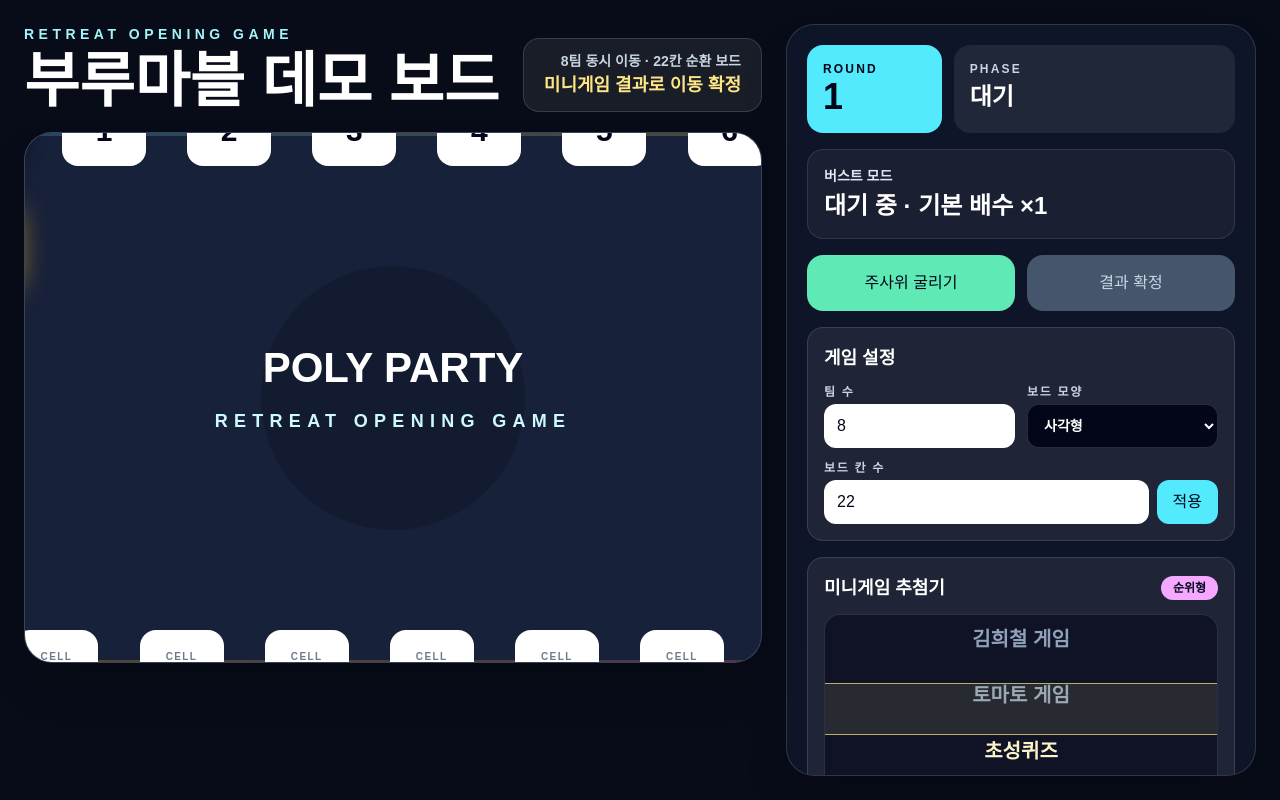
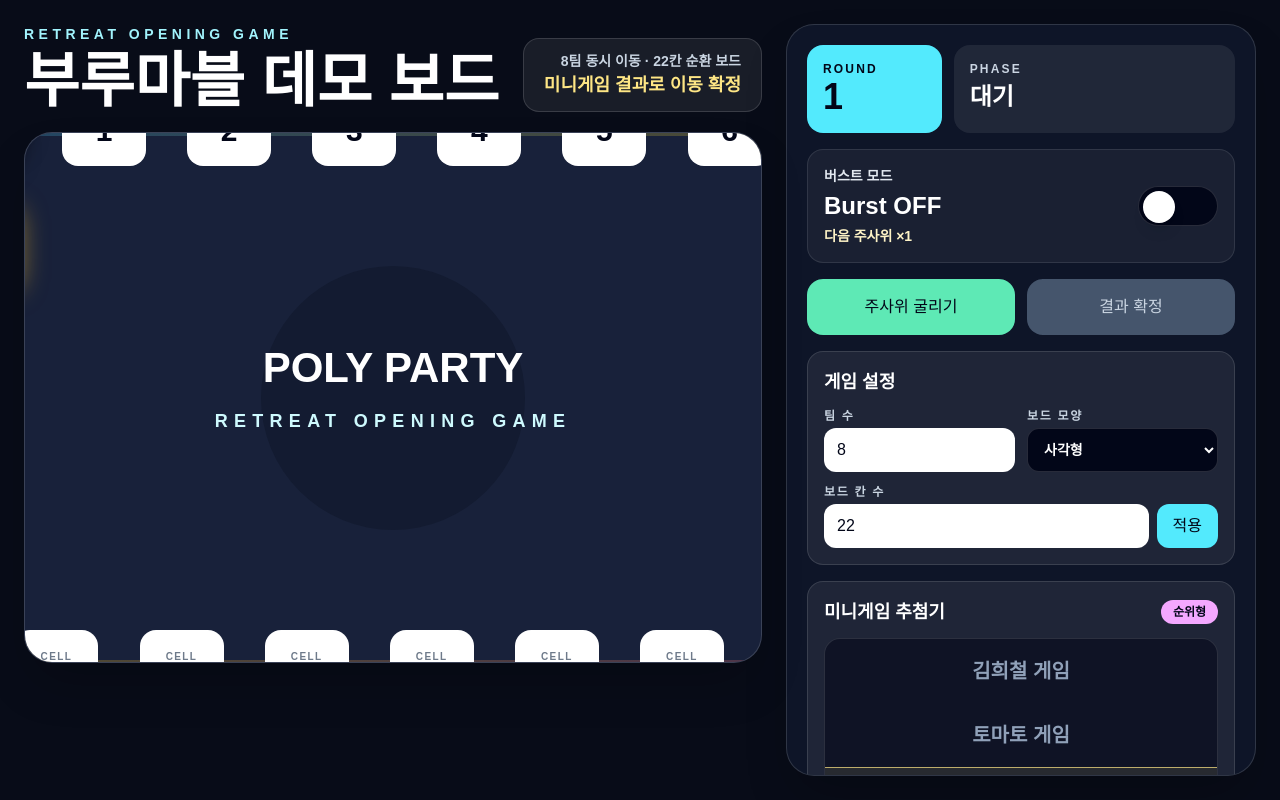
Before and after one commit to hajun-myoung/retreat-manager, a Next.js app: page / in a window 1280 px wide. Built offline with nearby package versions, Linux system fonts and the light colour scheme.

Commit message:
feat: improve burst mode, roulette UX, and dice result overlay

```diff
--- a/src/components/Board.tsx
+++ b/src/components/Board.tsx
@@ -5,10 +5,15 @@ import { BOARD_HEIGHT, BOARD_WIDTH, generateBoardCells, getFinishCellIndex } fro
 import { getPawnTarget } from "@/src/lib/movement";
 import { useGameStore } from "@/src/stores/gameStore";
 import { Cell } from "@/src/components/Cell";
+import { DiceResultOverlay } from "@/src/components/DiceResultOverlay";
 import { Pawn } from "@/src/components/Pawn";
 
 export function Board() {
   const teams = useGameStore((state) => state.teams);
+  const lastDiceResults = useGameStore((state) => state.lastDiceResults);
+  const burstMultiplier = useGameStore((state) => state.burstMultiplier);
+  const isBurstActive = useGameStore((state) => state.isBurstActive);
+  const isDiceOverlayVisible = useGameStore((state) => state.isDiceOverlayVisible);
   const boardCellCount = useGameStore((state) => state.boardCellCount);
   const boardShape = useGameStore((state) => state.boardShape);
   const boardCells = useMemo(
@@ -93,6 +98,13 @@ export function Board() {
             return <Pawn key={team.id} team={team} x={target.x} y={target.y} />;
           })}
         </div>
+        <DiceResultOverlay
+          teams={teams}
+          lastDiceResults={lastDiceResults}
+          burstMultiplier={burstMultiplier}
+          isBurstActive={isBurstActive}
+          visible={isDiceOverlayVisible}
+        />
       </div>
     </section>
   );
--- /dev/null
+++ b/src/components/DiceResultOverlay.tsx
@@ -0,0 +1,88 @@
+"use client";
+
+import { motion, AnimatePresence } from "motion/react";
+import type { Team } from "@/src/types/game";
+
+type DiceResultOverlayProps = {
+  teams: Team[];
+  lastDiceResults: Record<string, number>;
+  burstMultiplier: 1 | 2;
+  isBurstActive: boolean;
+  visible: boolean;
+};
+
+function getGridClass(teamCount: number) {
+  if (teamCount <= 2) {
+    return "grid-cols-2";
+  }
+
+  if (teamCount <= 4) {
+    return "grid-cols-2";
+  }
+
+  if (teamCount <= 9) {
+    return "grid-cols-3";
+  }
+
+  return "grid-cols-4";
+}
+
+export function DiceResultOverlay({
+  teams,
+  lastDiceResults,
+  burstMultiplier,
+  isBurstActive,
+  visible,
+}: DiceResultOverlayProps) {
+  return (
+    <AnimatePresence>
+      {visible && (
+        <motion.div
+          data-testid="dice-result-overlay"
+          className="absolute inset-0 z-40 flex items-center justify-center bg-slate-950/82 p-5 backdrop-blur-sm"
+          initial={{ opacity: 0 }}
+          animate={{ opacity: 1 }}
+          exit={{ opacity: 0 }}
+          transition={{ duration: 0.2 }}
+        >
+          <div className={`grid h-full w-full gap-3 ${getGridClass(teams.length)}`}>
+            {teams.map((team, index) => {
+              const finalResult = lastDiceResults[team.id] ?? 0;
+              const baseResult =
+                isBurstActive && burstMultiplier === 2 ? finalResult / burstMultiplier : finalResult;
+
+              return (
+                <motion.div
+                  key={team.id}
+                  className="flex min-h-0 flex-col items-center justify-center rounded-2xl border border-white/18 bg-white/[0.08] p-4 text-center shadow-2xl"
+                  initial={{ scale: 0.9, y: 16, opacity: 0 }}
+                  animate={{ scale: 1, y: 0, opacity: 1 }}
+                  exit={{ scale: 0.96, opacity: 0 }}
+                  transition={{ delay: index * 0.035, duration: 0.28 }}
+                  style={{
+                    boxShadow: `inset 0 0 0 2px ${team.color}, 0 18px 40px rgba(0,0,0,0.34)`,
+                  }}
+                >
+                  <p className="max-w-full truncate text-2xl font-black text-white">{team.name}</p>
+                  <div className="mt-3 flex h-20 w-20 items-center justify-center rounded-2xl border border-white/25 bg-white text-5xl shadow-inner">
+                    🎲
+                  </div>
+                  <p className="mt-3 text-6xl font-black leading-none text-white md:text-7xl">
+                    {finalResult || "-"}
+                  </p>
+                  <p className="mt-2 min-h-6 text-lg font-black text-amber-100">
+                    {isBurstActive && burstMultiplier === 2
+                      ? `🎲 ${baseResult} ×2 = ${finalResult}`
+                      : finalResult
+                        ? `🎲 ${finalResult}`
+                        : ""}
+                  </p>
+                </motion.div>
+              );
+            })}
+          </div>
+        </motion.div>
+      )}
+    </AnimatePresence>
+  );
+}
--- a/src/components/MiniGameRoulette.tsx
+++ b/src/components/MiniGameRoulette.tsx
@@ -1,9 +1,20 @@
 "use client";
 
-import { useEffect, useMemo, useState } from "react";
+import { useMemo } from "react";
 import { motion } from "motion/react";
 import { useGameStore } from "@/src/stores/gameStore";
 import type { MiniGame } from "@/src/types/game";
+
+const ITEM_HEIGHT = 64;
+const VISIBLE_ITEM_COUNT = 5;
+const CONTAINER_HEIGHT = ITEM_HEIGHT * VISIBLE_ITEM_COUNT;
+const CENTER_INDEX = Math.floor(VISIBLE_ITEM_COUNT / 2);
+const HIGHLIGHT_TOP = ITEM_HEIGHT * CENTER_INDEX;
+const REPEAT_COUNT = 9;
+const IDLE_REPEAT_INDEX = 3;
+const ROLL_TARGET_REPEAT_INDEX = 7;
+const ROLL_DURATION_SECONDS = 3;
+const ROLL_EASING = [0.22, 1, 0.36, 1] as const;
 
 const typeLabels: Record<MiniGame["type"], string> = {
   ranked: "순위형",
@@ -14,6 +25,7 @@ const typeLabels: Record<MiniGame["type"], string> = {
 export function MiniGameRoulette() {
   const miniGames = useGameStore((state) => state.miniGames);
   const selectedMiniGameId = useGameStore((state) => state.selectedMiniGameId);
+  const rouletteTargetMiniGameId = useGameStore((state) => state.rouletteTargetMiniGameId);
   const isRouletteRolling = useGameStore((state) => state.isRouletteRolling);
   const rollMiniGame = useGameStore((state) => state.rollMiniGame);
   const setSelectedMiniGame = useGameStore((state) => state.setSelectedMiniGame);
@@ -23,29 +35,19 @@ export function MiniGameRoulette() {
     0,
     miniGames.findIndex((miniGame) => miniGame.id === selectedMiniGame?.id),
   );
-  const [visualIndex, setVisualIndex] = useState(selectedIndex);
-  const effectiveVisualIndex = isRouletteRolling ? visualIndex : selectedIndex;
-  const visibleItems = useMemo(
-    () =>
-      Array.from({ length: 5 }, (_, index) => {
-        const itemIndex = (effectiveVisualIndex + index - 2 + miniGames.length) % miniGames.length;
-
-        return miniGames[itemIndex];
-      }),
-    [effectiveVisualIndex, miniGames],
+  const targetIndex = Math.max(
+    0,
+    miniGames.findIndex((miniGame) => miniGame.id === rouletteTargetMiniGameId),
   );
-
-  useEffect(() => {
-    if (!isRouletteRolling) {
-      return;
-    }
-
-    const intervalId = window.setInterval(() => {
-      setVisualIndex((current) => (current + 1) % miniGames.length);
-    }, 72);
-
-    return () => window.clearInterval(intervalId);
-  }, [isRouletteRolling, miniGames.length, selectedIndex]);
+  const extendedList = useMemo(
+    () => Array.from({ length: REPEAT_COUNT }, () => miniGames).flat(),
+    [miniGames],
+  );
+  const idleAbsoluteIndex = IDLE_REPEAT_INDEX * miniGames.length + selectedIndex;
+  const rollingAbsoluteIndex = ROLL_TARGET_REPEAT_INDEX * miniGames.length + targetIndex;
+  const activeAbsoluteIndex =
+    isRouletteRolling && rouletteTargetMiniGameId ? rollingAbsoluteIndex : idleAbsoluteIndex;
+  const translateY = -(activeAbsoluteIndex * ITEM_HEIGHT) + HIGHLIGHT_TOP;
 
   return (
     <div className="rounded-2xl border border-white/12 bg-white/[0.07] p-4">
@@ -56,29 +58,41 @@ export function MiniGameRoulette() {
         </span>
       </div>
 
-      <div className="relative h-[190px] overflow-hidden rounded-2xl border border-white/12 bg-slate-950/55">
-        <div className="pointer-events-none absolute left-0 right-0 top-1/2 z-10 h-[52px] -translate-y-1/2 border-y border-amber-200/70 bg-amber-200/10" />
+      <div
+        data-testid="mini-game-roulette-viewport"
+        className="relative overflow-hidden rounded-2xl border border-white/12 bg-slate-950/55"
+        style={{ height: CONTAINER_HEIGHT }}
+      >
+        <div
+          data-testid="mini-game-roulette-highlight"
+          className="pointer-events-none absolute left-0 right-0 z-10 border-y border-amber-200/70 bg-amber-200/10"
+          style={{ top: HIGHLIGHT_TOP, height: ITEM_HEIGHT }}
+        />
         <motion.div
-          key={`${visualIndex}-${isRouletteRolling}`}
-          className="absolute left-0 right-0 top-1/2"
-          initial={{ y: -98 }}
-          animate={{ y: isRouletteRolling ? [-98, -154, -98] : -98 }}
+          className="absolute left-0 right-0 top-0"
+          animate={{ y: translateY }}
           transition={{
-            duration: isRouletteRolling ? 0.18 : 0.35,
-            repeat: isRouletteRolling ? Infinity : 0,
-            ease: "easeInOut",
+            duration: isRouletteRolling ? ROLL_DURATION_SECONDS : 0,
+            ease: isRouletteRolling ? ROLL_EASING : "linear",
           }}
         >
-          {visibleItems.map((miniGame, index) => (
+          {extendedList.map((miniGame, index) => {
+            const isHighlighted = index === activeAbsoluteIndex;
+
+            return (
               <div
                 key={`${miniGame.id}-${index}`}
-              className={`flex h-14 items-center justify-center px-4 text-center text-xl font-black ${
-                index === 2 ? "text-amber-100" : "text-slate-400"
+                data-active={isHighlighted ? "true" : "false"}
+                data-testid="mini-game-roulette-item"
+                className={`flex items-center justify-center px-4 text-center text-xl font-black ${
+                  isHighlighted ? "text-amber-100" : "text-slate-400"
                 }`}
+                style={{ height: ITEM_HEIGHT, lineHeight: `${ITEM_HEIGHT}px` }}
               >
                 {miniGame.name}
               </div>
-          ))}
+            );
+          })}
         </motion.div>
       </div>
 
--- a/src/components/RoundControlPanel.tsx
+++ b/src/components/RoundControlPanel.tsx
@@ -5,6 +5,7 @@ import { GameSettingsPanel } from "@/src/components/GameSettingsPanel";
 import { MiniGameRoulette } from "@/src/components/MiniGameRoulette";
 import { TeamStatusPanel } from "@/src/components/TeamStatusPanel";
 import { WinnerSelector } from "@/src/components/WinnerSelector";
+import { shouldActivateBurst } from "@/src/lib/burst";
 import { useGameStore } from "@/src/stores/gameStore";
 
 const phaseLabels = {
@@ -18,8 +19,12 @@ const phaseLabels = {
 export function RoundControlPanel() {
   const round = useGameStore((state) => state.round);
   const phase = useGameStore((state) => state.phase);
+  const teams = useGameStore((state) => state.teams);
+  const boardCellCount = useGameStore((state) => state.boardCellCount);
   const isBurstActive = useGameStore((state) => state.isBurstActive);
+  const isManualBurstEnabled = useGameStore((state) => state.isManualBurstEnabled);
   const burstMultiplier = useGameStore((state) => state.burstMultiplier);
+  const toggleManualBurst = useGameStore((state) => state.toggleManualBurst);
   const rollDiceForAllTeams = useGameStore(
     (state) => state.rollDiceForAllTeams,
   );
@@ -27,6 +32,12 @@ export function RoundControlPanel() {
   const resetGame = useGameStore((state) => state.resetGame);
   const canRoll = phase === "idle" || phase === "resolved";
   const canResolve = phase === "selectingWinners";
+  const isAutoBurstActive = shouldActivateBurst(teams, boardCellCount);
+  const burstLabel = isManualBurstEnabled
+    ? "Burst ON: Manual"
+    : isAutoBurstActive
+      ? "Burst ON: Auto"
+      : "Burst OFF";
 
   return (
     <aside className="flex max-h-[calc(100vh-48px)] w-full flex-col gap-4 overflow-auto rounded-[28px] border border-white/14 bg-slate-900/88 p-5 shadow-2xl lg:w-[470px]">
@@ -50,12 +61,31 @@ export function RoundControlPanel() {
       <div
         className={`rounded-2xl border p-4 ${isBurstActive ? "border-amber-300 bg-amber-300/20" : "border-white/10 bg-white/[0.05]"}`}
       >
-        <p className="text-sm font-bold text-slate-200">버스트 모드</p>
-        <p className="mt-1 text-2xl font-black text-white">
-          {isBurstActive
-            ? `발동 중 · 다음 주사위 ×${burstMultiplier}`
-            : "대기 중 · 기본 배수 ×1"}
-        </p>
+        <div className="flex items-center justify-between gap-4">
+          <div>
+            <p className="text-sm font-bold text-slate-200">버스트 모드</p>
+            <p className="mt-1 text-2xl font-black text-white">{burstLabel}</p>
+            <p className="mt-1 text-sm font-bold text-amber-100">
+              다음 주사위 ×{isBurstActive ? burstMultiplier : 1}
+            </p>
+          </div>
+          <button
+            className={`relative h-10 w-20 rounded-full border p-1 transition ${
+              isManualBurstEnabled
+                ? "border-amber-200 bg-amber-300"
+                : "border-white/15 bg-slate-950"
+            }`}
+            type="button"
+            aria-pressed={isManualBurstEnabled}
+            onClick={toggleManualBurst}
+          >
+            <span
+              className={`block h-8 w-8 rounded-full bg-white shadow-lg transition ${
+                isManualBurstEnabled ? "translate-x-10" : "translate-x-0"
+              }`}
+            />
+          </button>
+        </div>
       </div>
 
       <div className="grid grid-cols-2 gap-3">
--- a/src/lib/burst.ts
+++ b/src/lib/burst.ts
@@ -3,8 +3,12 @@ import type { Team } from "@/src/types/game";
 
 export const BURST_FINISHER_THRESHOLD = 4;
 
-export function shouldActivateBurst(teams: Team[], cellCount: number) {
+export function getFinishedTeamCount(teams: Team[], cellCount: number) {
   const finishCell = getFinishCellIndex(cellCount);
 
-  return teams.filter((team) => team.position === finishCell || team.hasFinished).length >= BURST_FINISHER_THRESHOLD;
+  return teams.filter((team) => team.position === finishCell || team.hasFinished).length;
 }
+
+export function shouldActivateBurst(teams: Team[], cellCount: number) {
+  return getFinishedTeamCount(teams, cellCount) >= BURST_FINISHER_THRESHOLD;
+}
--- a/src/stores/gameStore.ts
+++ b/src/stores/gameStore.ts
@@ -35,6 +35,8 @@ const DEFAULT_TEAM_COUNT = 8;
 const MIN_TEAM_COUNT = 2;
 const MAX_TEAM_COUNT = 12;
 const DEFAULT_BOARD_SHAPE: BoardShape = "square";
+const MINI_GAME_ROULETTE_DURATION_MS = 3000;
+const DICE_OVERLAY_DURATION_MS = 1800;
 
 function clampTeamCount(count: number) {
   if (Number.isNaN(count)) {
@@ -70,6 +72,15 @@ function resetTeamsForNewGame(teams: Team[]): Team[] {
   }));
 }
 
+function getBurstFields(teams: Team[], boardCellCount: number, isManualBurstEnabled: boolean) {
+  const isBurstActive = isManualBurstEnabled || shouldActivateBurst(teams, boardCellCount);
+
+  return {
+    isBurstActive,
+    burstMultiplier: isBurstActive ? 2 : 1,
+  } satisfies Pick<GameState, "isBurstActive" | "burstMultiplier">;
+}
+
 const initialState: GameState = {
   teams: createInitialTeams(),
   miniGames,
@@ -77,10 +88,14 @@ const initialState: GameState = {
   phase: "idle",
   burstMultiplier: 1,
   isBurstActive: false,
+  isManualBurstEnabled: false,
   selectedWinnerIds: [],
   lastDiceResults: {},
   selectedMiniGameId: miniGames[0]?.id ?? null,
+  rouletteTargetMiniGameId: null,
   isRouletteRolling: false,
+  isDiceOverlayVisible: false,
+  diceOverlayStartedAt: undefined,
   boardCellCount: DEFAULT_BOARD_CELL_COUNT,
   boardShape: DEFAULT_BOARD_SHAPE,
 };
@@ -90,16 +105,19 @@ export const useGameStore = create<GameStore>()(
     (set, get) => ({
       ...initialState,
       rollDiceForAllTeams: () => {
-        const { phase, teams, isBurstActive, burstMultiplier, boardCellCount } = get();
+        const { phase, teams, boardCellCount, isManualBurstEnabled } = get();
 
         if (phase !== "idle" && phase !== "resolved") {
           return;
         }
 
+        const burstFields = getBurstFields(teams, boardCellCount, isManualBurstEnabled);
+        const { isBurstActive } = burstFields;
+        const appliedMultiplier = isBurstActive ? 2 : 1;
         const lastDiceResults: Record<string, number> = {};
         const movedTeams = teams.map((team) => {
           const rawDiceValue = rollD4();
-          const diceResult = rawDiceValue * (isBurstActive ? burstMultiplier : 1);
+          const diceResult = rawDiceValue * appliedMultiplier;
           lastDiceResults[team.id] = diceResult;
 
           return {
@@ -115,7 +133,14 @@ export const useGameStore = create<GameStore>()(
           lastDiceResults,
           selectedWinnerIds: [],
           phase: "selectingWinners",
+          isDiceOverlayVisible: true,
+          diceOverlayStartedAt: Date.now(),
+          ...burstFields,
         });
+
+        window.setTimeout(() => {
+          get().hideDiceOverlay();
+        }, DICE_OVERLAY_DURATION_MS);
       },
       toggleWinner: (teamId) => {
         const { selectedWinnerIds } = get();
@@ -128,7 +153,7 @@ export const useGameStore = create<GameStore>()(
         });
       },
       resolveRound: () => {
-        const { selectedWinnerIds, teams, round, boardCellCount } = get();
+        const { selectedWinnerIds, teams, round, boardCellCount, isManualBurstEnabled } = get();
         const finishCell = getFinishCellIndex(boardCellCount);
         const resolvedTeams = teams.map((team) => {
           const isWinner = selectedWinnerIds.includes(team.id);
@@ -140,14 +165,13 @@ export const useGameStore = create<GameStore>()(
             hasFinished: position === finishCell,
           };
         });
-        const isBurstActive = shouldActivateBurst(resolvedTeams, boardCellCount);
+        const burstFields = getBurstFields(resolvedTeams, boardCellCount, isManualBurstEnabled);
 
         set({
           teams: resolvedTeams,
           round: round + 1,
           phase: "resolved",
-          burstMultiplier: isBurstActive ? 2 : 1,
-          isBurstActive,
+          ...burstFields,
           selectedWinnerIds: [],
         });
       },
@@ -164,7 +188,7 @@ export const useGameStore = create<GameStore>()(
         });
       },
       manuallySetTeamPosition: (teamId, position) => {
-        const { boardCellCount } = get();
+        const { boardCellCount, isManualBurstEnabled } = get();
         const finishCell = getFinishCellIndex(boardCellCount);
         const nextPosition = clampBoardPosition(position, boardCellCount);
         const teams = get().teams.map((team) =>
@@ -177,12 +201,26 @@ export const useGameStore = create<GameStore>()(
               }
             : team,
         );
-        const isBurstActive = shouldActivateBurst(teams, boardCellCount);
+        const burstFields = getBurstFields(teams, boardCellCount, isManualBurstEnabled);
 
         set({
           teams,
-          isBurstActive,
-          burstMultiplier: isBurstActive ? 2 : 1,
+          ...burstFields,
+        });
+      },
+      toggleManualBurst: () => {
+        const { teams, boardCellCount, isManualBurstEnabled } = get();
+        const nextManualBurstEnabled = !isManualBurstEnabled;
+
+        set({
+          isManualBurstEnabled: nextManualBurstEnabled,
+          ...getBurstFields(teams, boardCellCount, nextManualBurstEnabled),
+        });
+      },
+      hideDiceOverlay: () => {
+        set({
+          isDiceOverlayVisible: false,
+          diceOverlayStartedAt: undefined,
         });
       },
       rollMiniGame: () => {
@@ -192,17 +230,21 @@ export const useGameStore = create<GameStore>()(
           return;
         }
 
-        set({ isRouletteRolling: true });
+        const { miniGames: currentMiniGames } = get();
+        const selectedMiniGame = currentMiniGames[Math.floor(Math.random() * currentMiniGames.length)];
 
         window.setTimeout(() => {
-          const { miniGames: currentMiniGames } = get();
-          const selectedMiniGame = currentMiniGames[Math.floor(Math.random() * currentMiniGames.length)];
-
           set({
             selectedMiniGameId: selectedMiniGame?.id ?? null,
+            rouletteTargetMiniGameId: null,
             isRouletteRolling: false,
           });
-        }, 1500);
+        }, MINI_GAME_ROULETTE_DURATION_MS);
+
+        set({
+          rouletteTargetMiniGameId: selectedMiniGame?.id ?? null,
+          isRouletteRolling: true,
+        });
       },
       setSelectedMiniGame: (miniGameId) => {
         const exists = get().miniGames.some((miniGame) => miniGame.id === miniGameId);
@@ -213,12 +255,13 @@ export const useGameStore = create<GameStore>()(
 
         set({
           selectedMiniGameId: miniGameId,
+          rouletteTargetMiniGameId: null,
           isRouletteRolling: false,
         });
       },
       setBoardCellCount: (count) => {
         const nextCellCount = clampBoardCellCount(count);
-        const { boardCellCount, teams } = get();
+        const { boardCellCount, teams, isManualBurstEnabled } = get();
 
         if (nextCellCount === boardCellCount) {
           return;
@@ -244,13 +287,12 @@ export const useGameStore = create<GameStore>()(
             hasFinished: position === finishCell,
           };
         });
-        const isBurstActive = shouldActivateBurst(adjustedTeams, nextCellCount);
+        const burstFields = getBurstFields(adjustedTeams, nextCellCount, isManualBurstEnabled);
 
         set({
           boardCellCount: nextCellCount,
           teams: adjustedTeams,
-          isBurstActive,
-          burstMultiplier: isBurstActive ? 2 : 1,
+          ...burstFields,
         });
       },
       setBoardShape: (shape) => {
@@ -258,7 +300,7 @@ export const useGameStore = create<GameStore>()(
       },
       setTeamCount: (count) => {
         const nextTeamCount = clampTeamCount(count);
-        const { teams, selectedWinnerIds } = get();
+        const { teams, selectedWinnerIds, boardCellCount, isManualBurstEnabled } = get();
         const nextTeams =
           nextTeamCount <= teams.length
             ? teams.slice(0, nextTeamCount)
@@ -273,6 +315,7 @@ export const useGameStore = create<GameStore>()(
         set({
           teams: nextTeams,
           selectedWinnerIds: selectedWinnerIds.filter((teamId) => nextTeamIds.has(teamId)),
+          ...getBurstFields(nextTeams, boardCellCount, isManualBurstEnabled),
         });
       },
       updateTeamName: (teamId, name) => {
@@ -293,12 +336,27 @@ export const useGameStore = create<GameStore>()(
     {
       name: GAME_STORAGE_KEY,
       storage: createJSONStorage(() => localStorage),
-      merge: (persistedState, currentState) => ({
-        ...currentState,
-        ...(persistedState as Partial<GameState>),
-        miniGames,
-        isRouletteRolling: false,
-      }),
+      merge: (persistedState, currentState) => {
+        const mergedState = {
+          ...currentState,
+          ...(persistedState as Partial<GameState>),
+          miniGames,
+        } as GameStore;
+
+        return {
+          ...mergedState,
+          ...getBurstFields(
+            mergedState.teams,
+            mergedState.boardCellCount,
+            Boolean(mergedState.isManualBurstEnabled),
+          ),
+          isManualBurstEnabled: Boolean(mergedState.isManualBurstEnabled),
+          isRouletteRolling: false,
+          rouletteTargetMiniGameId: null,
+          isDiceOverlayVisible: false,
+          diceOverlayStartedAt: undefined,
+        };
+      },
       partialize: (state) => ({
         teams: state.teams,
         miniGames: state.miniGames,
@@ -306,10 +364,10 @@ export const useGameStore = create<GameStore>()(
         phase: state.phase,
         burstMultiplier: state.burstMultiplier,
         isBurstActive: state.isBurstActive,
+        isManualBurstEnabled: state.isManualBurstEnabled,
         selectedWinnerIds: state.selectedWinnerIds,
         lastDiceResults: state.lastDiceResults,
         selectedMiniGameId: state.selectedMiniGameId,
-        isRouletteRolling: state.isRouletteRolling,
         boardCellCount: state.boardCellCount,
         boardShape: state.boardShape,
       }),
--- a/src/types/game.ts
+++ b/src/types/game.ts
@@ -31,10 +31,14 @@ export type GameState = {
   phase: GamePhase;
   burstMultiplier: 1 | 2;
   isBurstActive: boolean;
+  isManualBurstEnabled: boolean;
   selectedWinnerIds: string[];
   lastDiceResults: Record<string, number>;
   selectedMiniGameId: string | null;
+  rouletteTargetMiniGameId: string | null;
   isRouletteRolling: boolean;
+  isDiceOverlayVisible: boolean;
+  diceOverlayStartedAt?: number;
   boardCellCount: number;
   boardShape: BoardShape;
 };
@@ -45,6 +49,8 @@ export type GameActions = {
   resolveRound: () => void;
   resetGame: () => void;
   manuallySetTeamPosition: (teamId: string, position: number) => void;
+  toggleManualBurst: () => void;
+  hideDiceOverlay: () => void;
   rollMiniGame: () => void;
   setSelectedMiniGame: (miniGameId: string) => void;
   setBoardCellCount: (count: number) => void;
```
Lines whose indentation alone changed are shown as unchanged.
